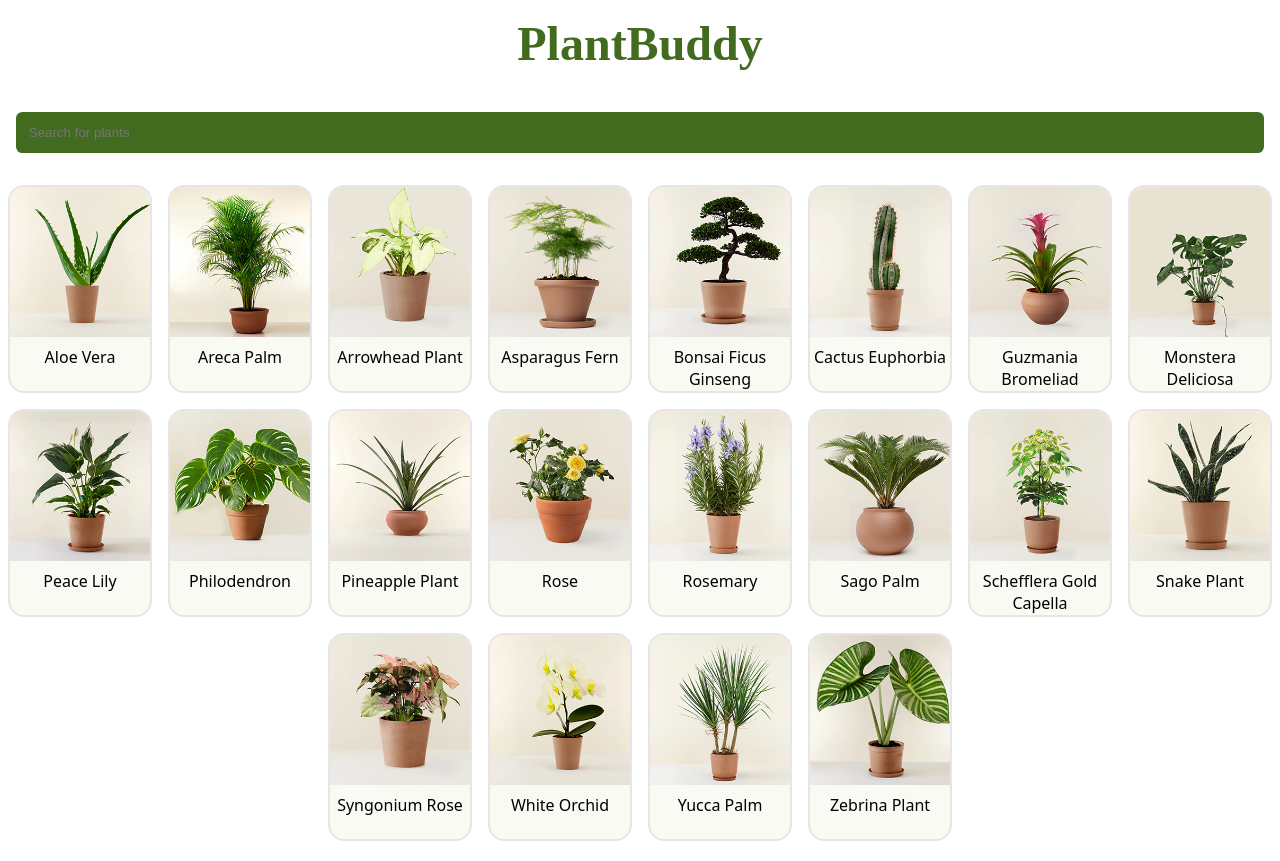
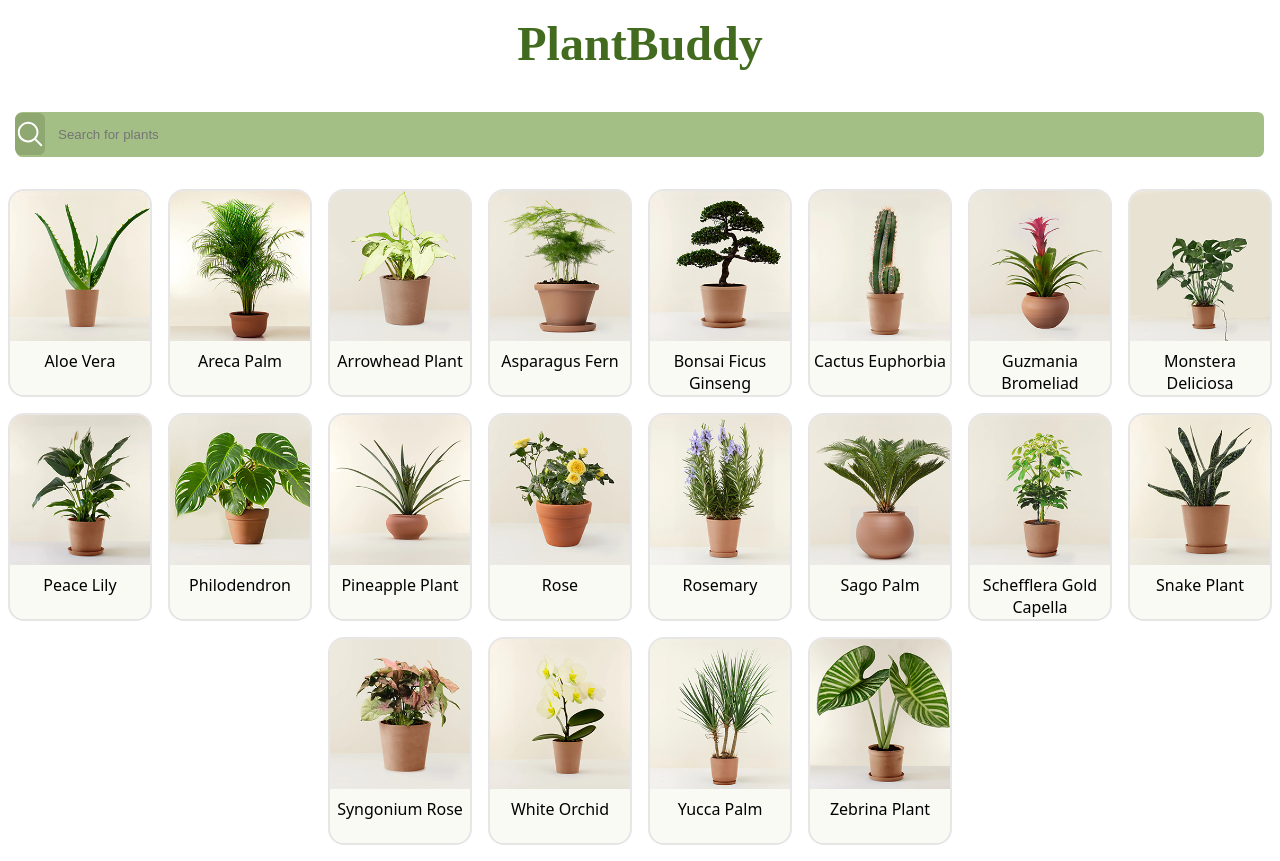
Before and after one commit to MartaJaekel/Plantbuddy, a Next.js app: page / in a window 1280 px wide. Built offline with nearby package versions, Linux system fonts and the light colour scheme.

Commit message:
add style

```diff
--- a/components/Card/index.js
+++ b/components/Card/index.js
@@ -3,6 +3,7 @@ import Image from "next/image";
 import { useEffect, useState } from "react";
 import styled from "styled-components";
 import Link from "next/link";
+
 
 export default function PlantCard({ search }) {
   const [plants, setPlants] = useState([...plantsData]);
--- a/components/SearchField/index.js
+++ b/components/SearchField/index.js
@@ -1,12 +1,31 @@
 import styled from "styled-components";
-
+import MagnifyingGlass from "../../assets/magnifying-glass.svg"
+import Image from "next/image";
 export default function SearchField({onChange}) {
     function handleOnChange(event) {
         onChange(event.target.value)
     }
   return (
     <InputWrapper>
-      <label htmlFor="search"></label>
+      <span
+        style={{
+          position: 'absolute',
+          left: '15px',
+          top: '50%',
+          transform: 'translateY(-50%)',
+          width: '30px',
+          height: '42px',
+          overflow: "hidden",
+          backgroundColor: "#8fa871",
+          borderRadius: "0.4rem",
+          display: "flex",
+          alignItems: "center"
+
+
+        }}
+      >
+        <MagnifyingGlass />
+      </span>
       <SearchFieldInput
         type="search"
         id="search"
@@ -18,6 +37,7 @@ export default function SearchField({onChange}) {
 }
 
 const InputWrapper = styled.div`
+ position: relative;
   display: flex;
   flex-flow: column;
   padding: 1rem;
@@ -25,18 +45,13 @@ const InputWrapper = styled.div`
 
 const SearchFieldInput = styled.input`
   border-radius: 0.4rem;
+
   padding: 0.8rem;
-  background-color: var(--color-green);
+  background-color: #a4bf86;
   color: var(--color-beige);
-  border: none;
+  border: 2px solid #a4bf86;
+  padding-left: 40px;
 
-  &::after {
-    content: 'y';
-    position: absolute;
-    top: 50%;
-    right: 10px;
-    transform: translateY(-50%);
-    cursor: pointer;
-    color: #333;
-  }
+
+
 `;
```
Also changed, not shown: assets/magnifying-glass.svg (added).
